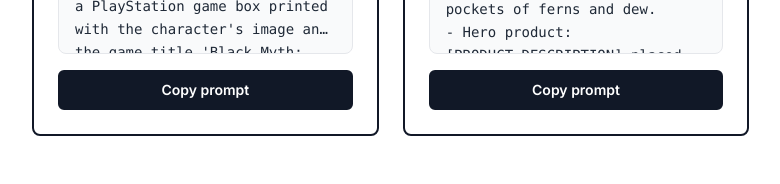
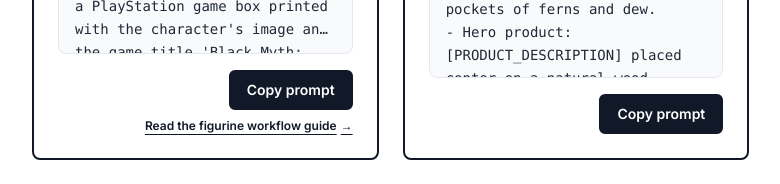
Before and after one commit to bingyanglu/AIPhotoPrompt, a Next.js app: page / in a window 1280 px wide. Shown: the part 2218-2402 px from the top of the page, without its empty margins (64-844 px from the left). Built offline with nearby package versions, Linux system fonts and the light colour scheme.

Commit message:
Expose figurine blog link in homepage showcase

```diff
--- a/components/PromptShowcase.tsx
+++ b/components/PromptShowcase.tsx
@@ -11,6 +11,13 @@ export interface ShowcasePrompt {
   coverImage?: string
   category?: string
   useCase?: string
+}
+
+const BLOG_LINKS: Record<string, { href: string; label: string }> = {
+  'gemini-black-myth-figurine': {
+    href: '/blog/gemini-figurine-photo-prompt',
+    label: 'Read the figurine workflow guide'
+  }
 }
 
 export default function PromptShowcase({ prompts }: { prompts: ShowcasePrompt[] }) {
@@ -65,6 +72,7 @@ function PromptCard({ prompt }: { prompt: ShowcasePrompt }) {
         <p className="line-clamp-6 flex-1 whitespace-pre-wrap rounded-lg border border-gray-200 bg-gray-50 px-4 py-3 font-mono text-sm leading-relaxed text-gray-800">
           {prompt.prompt}
         </p>
+        <div className="flex flex-col items-start gap-2 sm:items-end">
           <button
             type="button"
             onClick={handleCopy}
@@ -72,6 +80,16 @@ function PromptCard({ prompt }: { prompt: ShowcasePrompt }) {
           >
             {isCopied ? 'Copied!' : 'Copy prompt'}
           </button>
+          {BLOG_LINKS[prompt.slug] && (
+            <Link
+              href={BLOG_LINKS[prompt.slug].href}
+              className="inline-flex items-center gap-1 text-xs font-semibold text-gray-900 underline underline-offset-4 transition-colors hover:text-primary-600"
+            >
+              {BLOG_LINKS[prompt.slug].label}
+              <span aria-hidden>→</span>
+            </Link>
+          )}
+        </div>
       </div>
     </article>
   )
```
Lines whose indentation alone changed are shown as unchanged.
